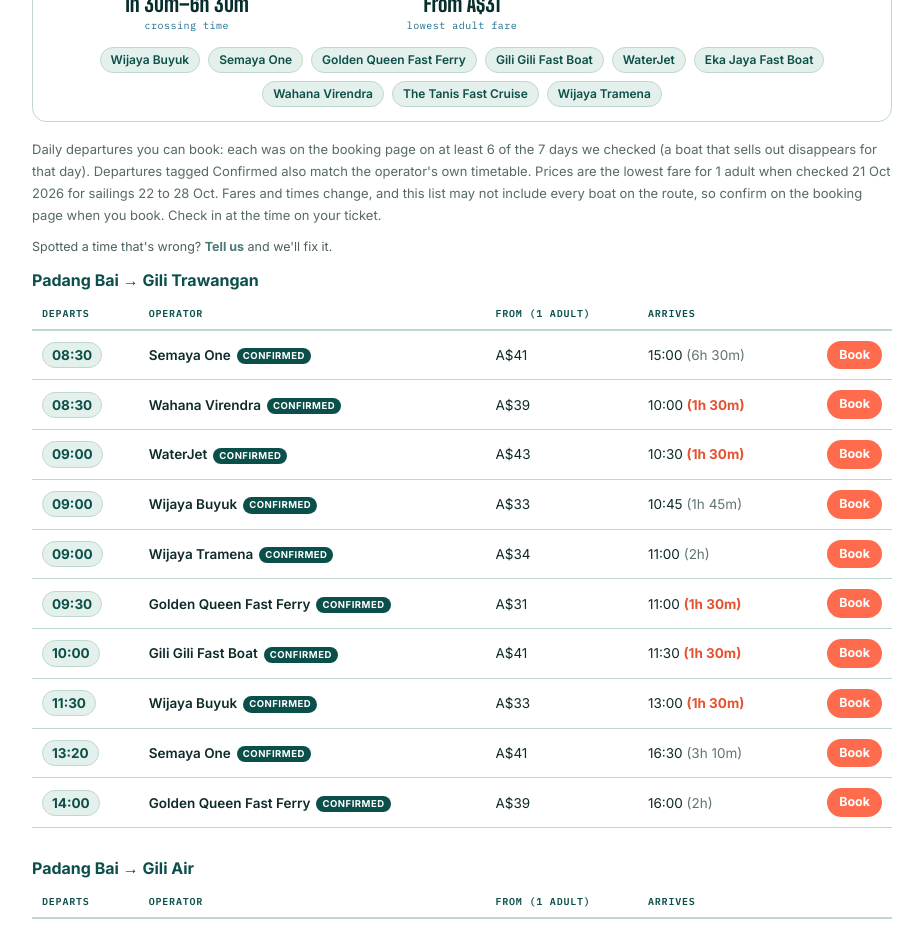
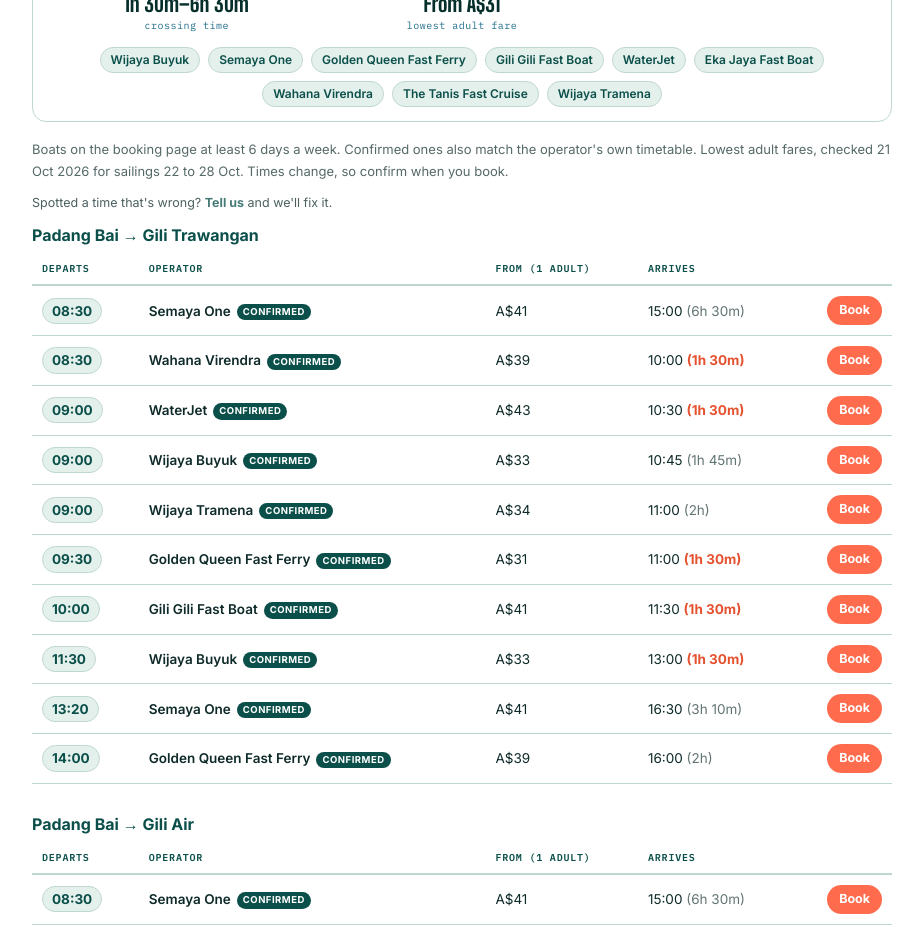
Before and after one commit to troyschneebeli-hub/islandbounce-web, a Next.js app: page /indonesia/routes/bali-to-gili-islands in a window 1280 px wide. Shown: the part 1460-2387 px from the top of the page, without its empty margins (178-1101 px from the left). Built offline with nearby package versions, Linux system fonts and the light colour scheme; no server answers.

Commit message:
Route pages: shorter note above the timetable

```diff
--- a/app/indonesia/routes/[slug]/page.js
+++ b/app/indonesia/routes/[slug]/page.js
@@ -302,10 +302,8 @@
               </div>
             )}
             <p style={{ ...para, fontSize: 13, opacity: 0.7 }}>
-              Daily departures you can book: each was on the booking page on at least 6 of the 7 days we checked (a boat that sells out
-              disappears for that day). Departures tagged Confirmed also match the operator&apos;s own timetable. Prices are the lowest fare
-              for 1 adult when {SAILINGS_CHECKED_TEXT}. Fares and times change, and this list may not include every boat on the route, so
-              confirm on the booking page when you book. Check in at the time on your ticket.
+              Boats on the booking page at least 6 days a week. Confirmed ones also match the operator&apos;s own timetable. Lowest adult
+              fares, {SAILINGS_CHECKED_TEXT}. Times change, so confirm when you book.
             </p>
             {stale && (
               <p style={{ ...para, fontSize: 13, background: "#FFF2CC", color: "#8A5A00", borderRadius: 8, padding: "8px 12px" }}>
```
